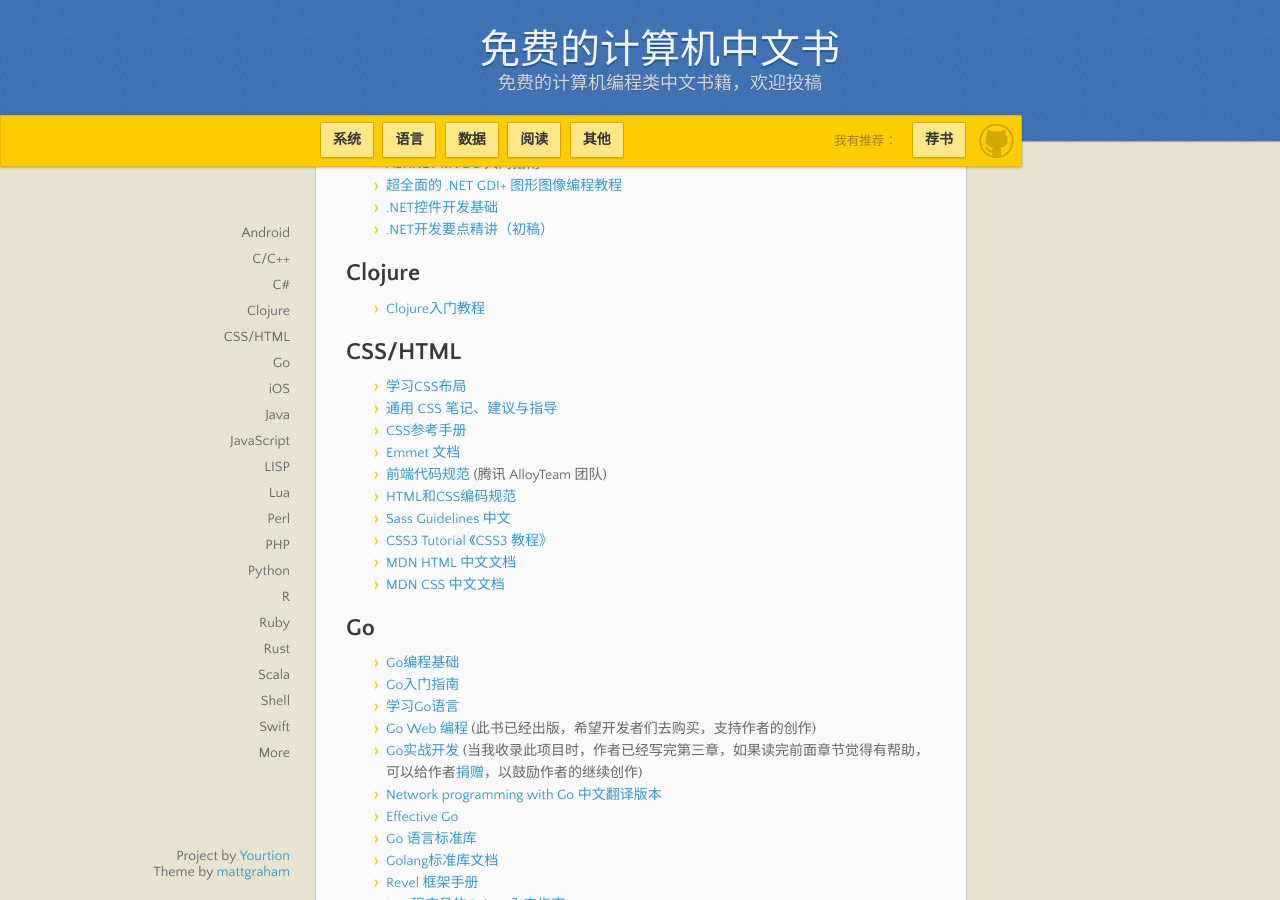
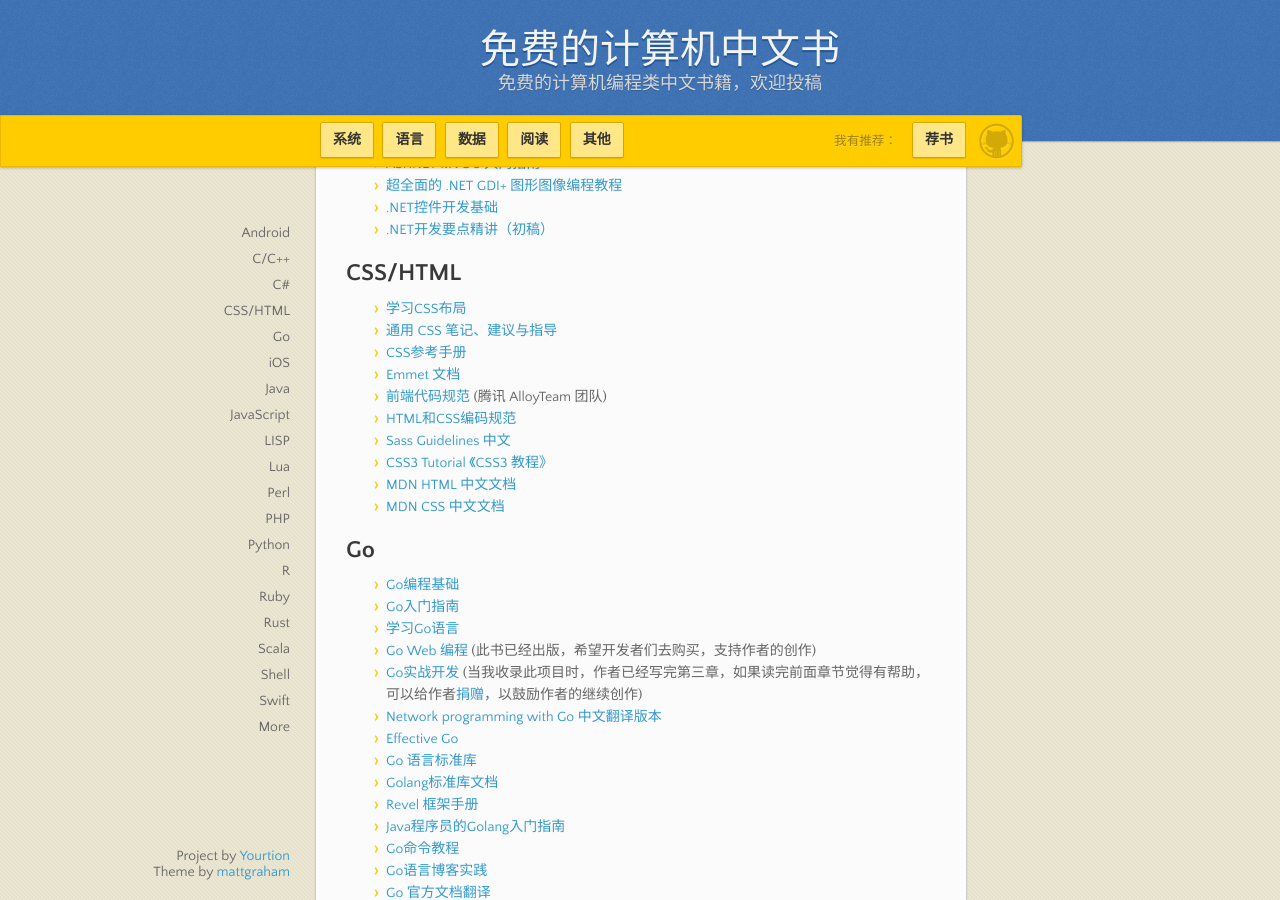
Before and after one commit to yourtion/FreeProgrammingBooksCN, a Jekyll site: the page built from language.md, in a window 1280 px wide and 900 px high, scrolled down 1097 px. Built offline with Jekyll 4.4.1, drawn with Linux system fonts in a browser that asks for light colours; nearby versions of some CDN libraries; our own code applies the rules of GitHub Pages for plain Markdown files.

Commit message:
#556 #557 #565

```diff
--- a/language.md
+++ b/language.md
@@ -53,10 +53,6 @@ layout: default
 * [超全面的 .NET GDI+ 图形图像编程教程](http://www.cnblogs.com/LonelyShadow/p/4162318.html)
 * [.NET控件开发基础](https://github.com/JackWangCUMT/customcontrol)
 * [.NET开发要点精讲（初稿）](https://github.com/sherlockchou86/-free-ebook-.NET-)
-
-## Clojure
-
-* [Clojure入门教程](http://xumingming.sinaapp.com/302/clojure-functional-programming-for-the-jvm-clojure-tutorial/)
 
 ## CSS/HTML
 
```
Also changed, not shown: other parts of language.md (+4 -0 lines), data.md (+1 -0 lines).
